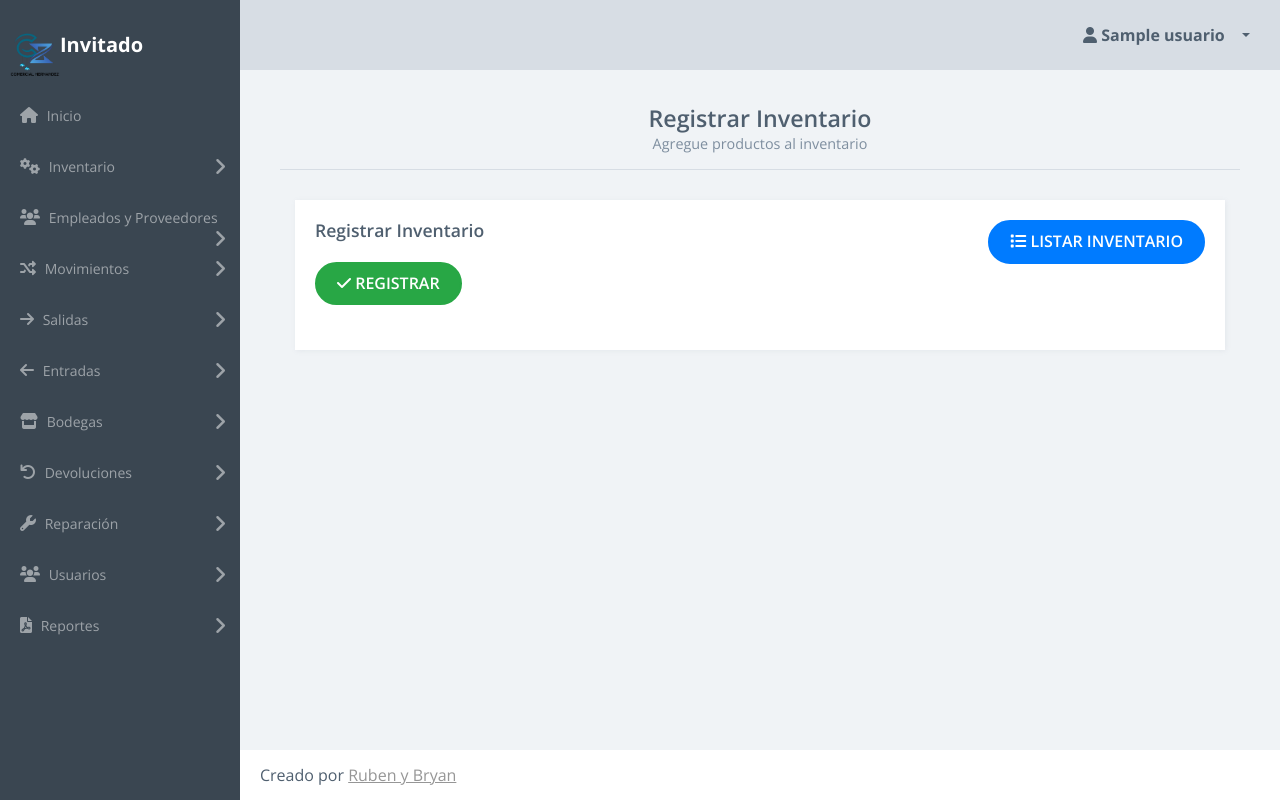
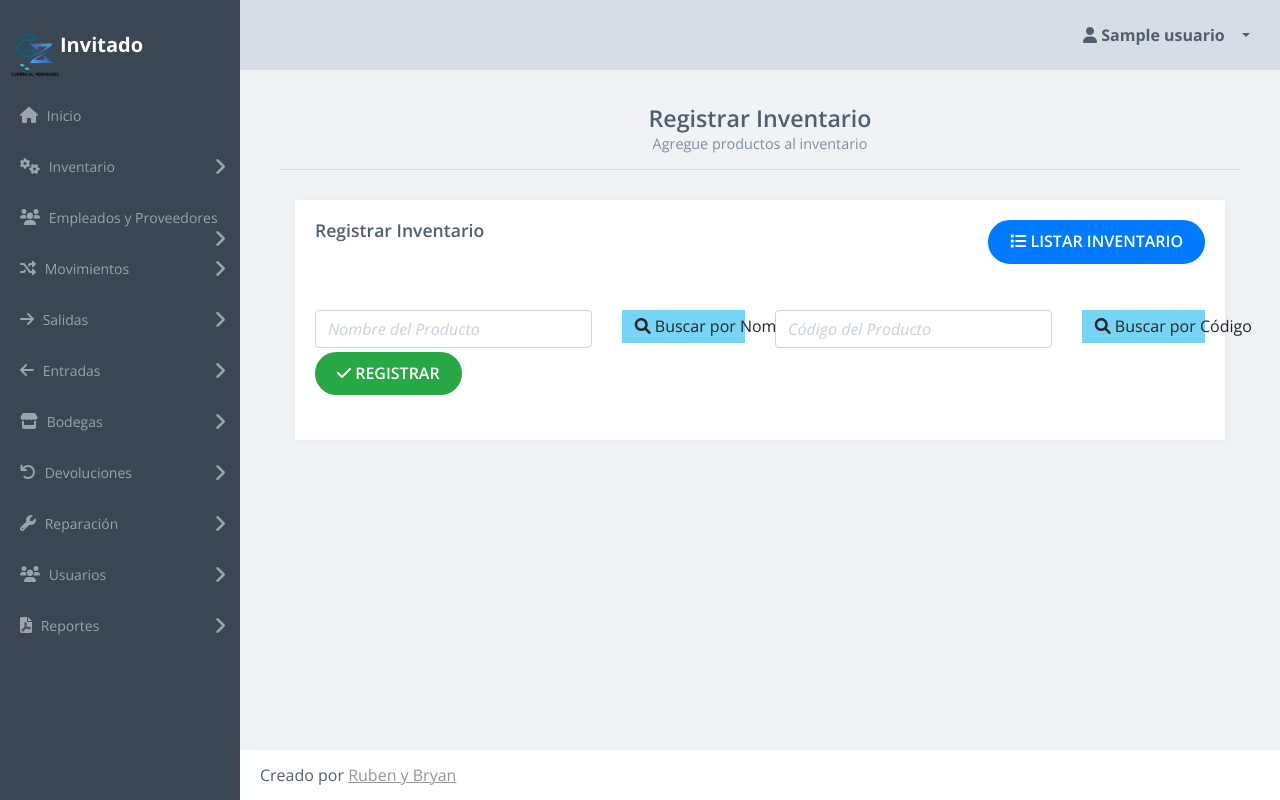
Before and after one commit to rubent2004/ComercialHz, a Django app: template templates/inventario/inventario/agregarInventario.html in a window 1280 px wide. Run offline with Django 3.2, Linux system fonts and the light colour scheme; the template is opened without the code that fills it: most values are stand-ins (such as "Sample title", 1, 10 or a date in 2020); some libraries are stand-ins or nearby versions.

Commit message:
antes del lunes

```diff
--- a/inventario/views.py
+++ b/inventario/views.py
@@ -1676,6 +1676,7 @@ class ListarInventario(LoginRequiredMixin, View):
     def get(self, request):
         form = BuscarInventarioFormulario(request.GET)
         inventarios = Inventario.objects.all()
+        #orden por fecha
 
         # Filtrar según los criterios del formulario
         if form.is_valid():
@@ -1686,7 +1687,8 @@ class ListarInventario(LoginRequiredMixin, View):
 
         # Calcular el total de stock
         total_stock = sum(item.stock for item in inventarios)
-
+        #ordenar por fecha
+        inventarios = inventarios.order_by('fecha_actualizacion')
         # Preparar el contexto
         contexto = {'tabla': inventarios, 'form': form, 'total_stock': total_stock}
         contexto = complementarContexto(contexto, request.user)
--- a/templates/inventario/empleado/listarEmpleados.html
+++ b/templates/inventario/empleado/listarEmpleados.html
@@ -73,6 +73,7 @@
                             <div class="col-md-4 mb-4 employee-item" data-name="{{ fila.nombre }} {{ fila.apellido }}" data-dui="{{ fila.dui }}" data-email="{{ fila.correo }}">
                                 <div class="card shadow-sm employee-card">
                                     <div class="card-body">
+                                        <h5 class="card-title"><strong>ID:</strong> {{ fila.id }}</h5>
                                         <h5 class="card-title">{{ fila.nombre }} {{ fila.apellido }}</h5>
                                         <p class="card-text"><strong>DUI:</strong> {{ fila.dui }}</p>
                                         <p class="card-text"><strong>Fecha de Nacimiento:</strong> {{ fila.nacimiento }}</p>
--- a/templates/inventario/inventario/agregarInventario.html
+++ b/templates/inventario/inventario/agregarInventario.html
@@ -4,7 +4,7 @@
 
 <!-- NO MODIFICAR ---------------------------------->
 {% load static %}
-<script src='{% static "inventario/js/eliminarEntradas.js" %}'></script>
+<script src="{% static 'inventario/js/eliminarEntradas.js' %}"></script>
 <!-- FIN DE JAVASCRIPT ------------------------------------>
 
 <article class="content responsive-tables-page">
@@ -27,7 +27,6 @@
             </div>
           {% endfor %}
         {% endif %}
-
         <div class="col-md-12">
           <div class="card">
             <div class="card-block">
@@ -39,19 +38,47 @@
               <a href="{% url 'inventario:listarInventario' %}" class="btn btn-lg" style="position: absolute; top: 20px; right: 20px; background-color: #007bff; color: white; border: 2px solid #007bff; border-radius: 25px; padding: 10px 20px; font-size: 16px; font-weight: 600; text-transform: uppercase; transition: background-color 0.3s ease, transform 0.2s ease;">
                 <i class="fa fa-list"></i> Listar Inventario
               </a>
+              <br><br>
 
               <section class="example">
+                <!-- Sección de búsqueda de producto -->
+                <div class="row">
+                  <!-- Buscador por nombre -->
+                  <div class="col-md-4">
+                    <input type="text" id="nombre-input" class="form-control" placeholder="Nombre del Producto">
+                    <div id="sugerencias-nombre" class="list-group mt-1"></div>
+                  </div>
+                  <!-- Botón para buscar producto por nombre (opcional) -->
+                  <div class="col-md-2">
+                    <button type="button" id="buscar-nombre" class="btn btn-info btn-block">
+                      <i class="fa fa-search"></i> Buscar por Nombre
+                    </button>
+                  </div>
+                  <!-- Buscador por código -->
+                  <div class="col-md-4">
+                    <input type="text" id="codigo-input" class="form-control" placeholder="Código del Producto">
+                  </div>
+                  <!-- Botón para buscar producto por código -->
+                  <div class="col-md-2">
+                    <button type="button" id="buscar-codigo" class="btn btn-info btn-block">
+                      <i class="fa fa-search"></i> Buscar por Código
+                    </button>
+                  </div>
+                </div>
+
+                <!-- Formulario principal -->
                 <form method="post">
                   {% csrf_token %}
                   {{ form.as_p }}
+                  {# Se asume que el campo del producto se renderiza en el form y tiene id "id_producto" #}
                   <div class="d-flex justify-content-between">
-                                        <!-- Botón para registrar producto -->
                     <button type="submit" class="btn btn-lg" style="background-color: #28a745; color: white; border: 2px solid #28a745; border-radius: 25px; padding: 10px 20px; font-size: 16px; font-weight: 600; text-transform: uppercase; transition: background-color 0.3s ease, transform 0.2s ease;">
                       <i class="fa fa-check"></i> Registrar
                     </button>
                   </div>
                 </form>
               </section>
+
             </div>
           </div>
         </div>
@@ -60,4 +87,121 @@
   </section>
 </article>
 
+<!-- SCRIPT: Funcionalidad de búsqueda por nombre y por código -->
+<script>
+document.addEventListener('DOMContentLoaded', function() {
+  const nombreInput = document.getElementById('nombre-input');
+  const sugerenciasNombre = document.getElementById('sugerencias-nombre');
+  // Se asume que el campo producto renderizado por el form tiene id "id_producto"
+  const productoSelect = document.getElementById('id_producto');
+  const codigoInput = document.getElementById('codigo-input');
+  const buscarCodigoBtn = document.getElementById('buscar-codigo');
+  const buscarNombreBtn = document.getElementById('buscar-nombre');
+
+  // Función para obtener sugerencias por nombre
+  async function obtenerSugerenciasNombre(nombre) {
+    try {
+      const response = await fetch(`/inventario/buscar-sugerencias-nombre/?nombre=${nombre}`);
+      const data = await response.json();
+      if (data.length > 0) {
+        sugerenciasNombre.innerHTML = data.map(producto => `
+          <a href="#" class="list-group-item list-group-item-action sugerencia" data-id="${producto.id}" data-nombre="${producto.descripcion}">
+            ${producto.descripcion}
+          </a>
+        `).join('');
+        agregarEventosSugerencias();
+      } else {
+        sugerenciasNombre.innerHTML = '';
+      }
+    } catch (error) {
+      console.error('Error obteniendo sugerencias:', error);
+    }
+  }
+
+  // Asigna eventos a cada sugerencia generada
+  function agregarEventosSugerencias() {
+    document.querySelectorAll('.sugerencia').forEach(item => {
+      item.addEventListener('click', function(e) {
+        e.preventDefault();
+        const id = this.getAttribute('data-id');
+        const nombre = this.getAttribute('data-nombre');
+        nombreInput.value = nombre;  // Actualiza el input de búsqueda con el nombre seleccionado
+        if (productoSelect) {
+          productoSelect.value = id; // Asigna el id al combobox del producto
+        } else {
+          console.error('No se encontró el select con id "id_producto"');
+        }
+        sugerenciasNombre.innerHTML = ''; // Limpia la lista de sugerencias
+      });
+    });
+  }
+
+  // Función para buscar producto por código
+  async function buscarProductoPorCodigoId(codigo) {
+    try {
+      const response = await fetch(`/inventario/buscar-producto/?codigo=${codigo}`);
+      const data = await response.json();
+      if (data.error) {
+        alert(data.error);
+      } else {
+        if (productoSelect) {
+          productoSelect.value = data.id;
+          // Opcional: actualizar el input de nombre con la descripción obtenida
+          nombreInput.value = data.descripcion || '';
+        }
+      }
+    } catch (error) {
+      console.error('Error buscando el producto por código:', error);
+    }
+  }
+
+  // Función para buscar producto por nombre (por botón)
+  async function buscarProductoPorNombre(nombre) {
+    try {
+      const response = await fetch(`/inventario/buscar-productoNom/?nombre=${nombre}`);
+      const data = await response.json();
+      if (data.error) {
+        alert(data.error);
+      } else {
+        if (productoSelect) {
+          productoSelect.value = data.id;
+        }
+      }
+    } catch (error) {
+      console.error('Error buscando el producto por nombre:', error);
+    }
+  }
+
+  // Mostrar sugerencias mientras se escribe en el input de nombre
+  nombreInput.addEventListener('input', function() {
+    const nombre = nombreInput.value.trim();
+    if (nombre.length > 2) {
+      obtenerSugerenciasNombre(nombre);
+    } else {
+      sugerenciasNombre.innerHTML = '';
+    }
+  });
+
+  // Evento para el botón de búsqueda por nombre (opcional)
+  buscarNombreBtn.addEventListener('click', function() {
+    const nombre = nombreInput.value.trim();
+    if (nombre) {
+      buscarProductoPorNombre(nombre);
+    } else {
+      alert('Por favor ingresa un nombre de producto');
+    }
+  });
+
+  // Evento para el botón de búsqueda por código
+  buscarCodigoBtn.addEventListener('click', function() {
+    const codigo = codigoInput.value.trim();
+    if (codigo) {
+      buscarProductoPorCodigoId(codigo);
+    } else {
+      alert('Por favor ingresa un código de producto');
+    }
+  });
+});
+</script>
+
 {% endblock %}
--- a/templates/inventario/inventario/listarInventario.html
+++ b/templates/inventario/inventario/listarInventario.html
@@ -78,8 +78,9 @@
                                     <div class="col-md-12 mb-4">
                                         <div class="card shadow-sm" style="border: 2px solid #28a745; border-radius: 8px; background-color: #f8f9fa;">
                                             <div class="card-body text-center">
-                                                <h5 class="card-title text-success">Total de Devoluciones</h5>
-                                                <p class="card-text"><strong>{{ totalDevoluciones }}</strong></p>
+                                                <h5 class="card-title text-success">Total de Productos en Inventario</h5>
+                                                <p class="card-text"><strong>{{ total_stock }}</strong></p>
+
                                             </div>
                                         </div>
                                     </div>
```
Also changed, not shown: inventario/models.py (+5 -5 lines), requirements.txt (+7 -0 lines), inventario/migrations/0006_alter_usuario_password_alter_usuario_username.py (added), inventario/migrations/0007_alter_producto_descripcion.py (added). Lines whose indentation alone changed are shown as unchanged.
